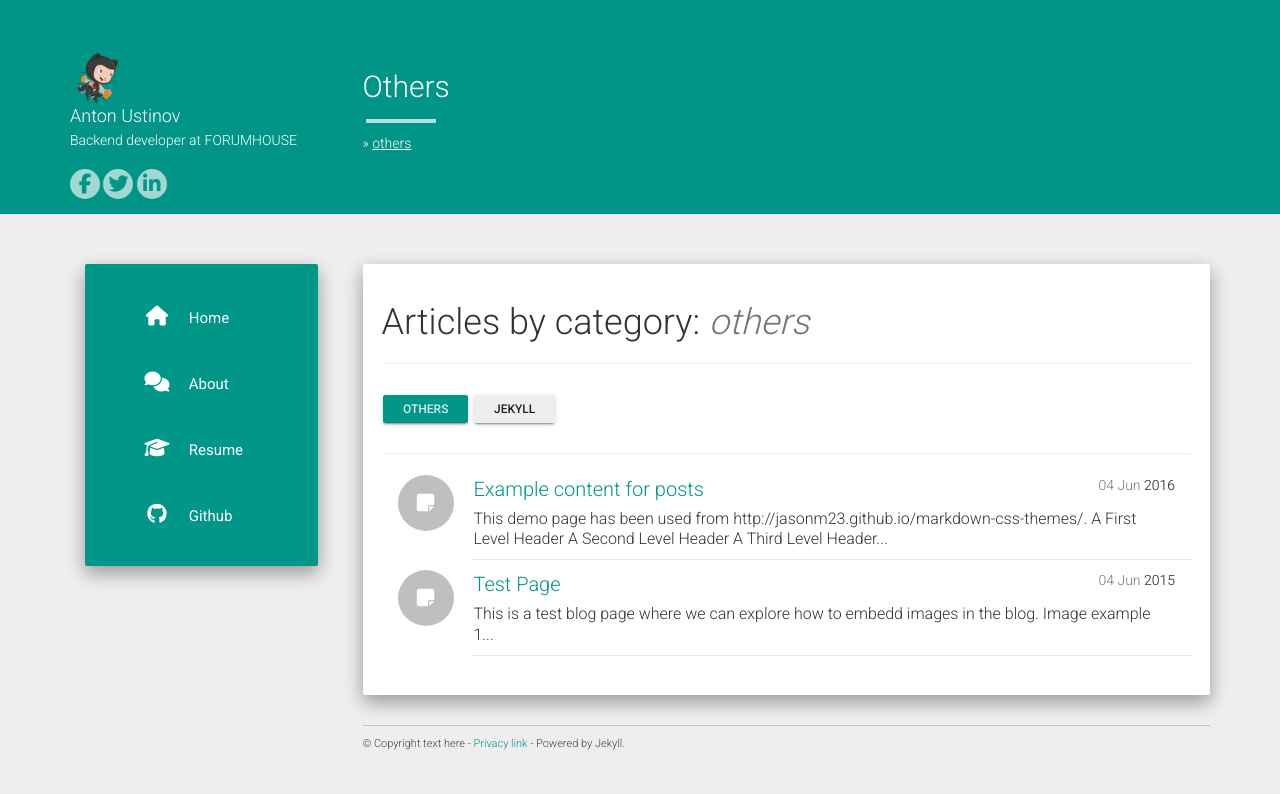
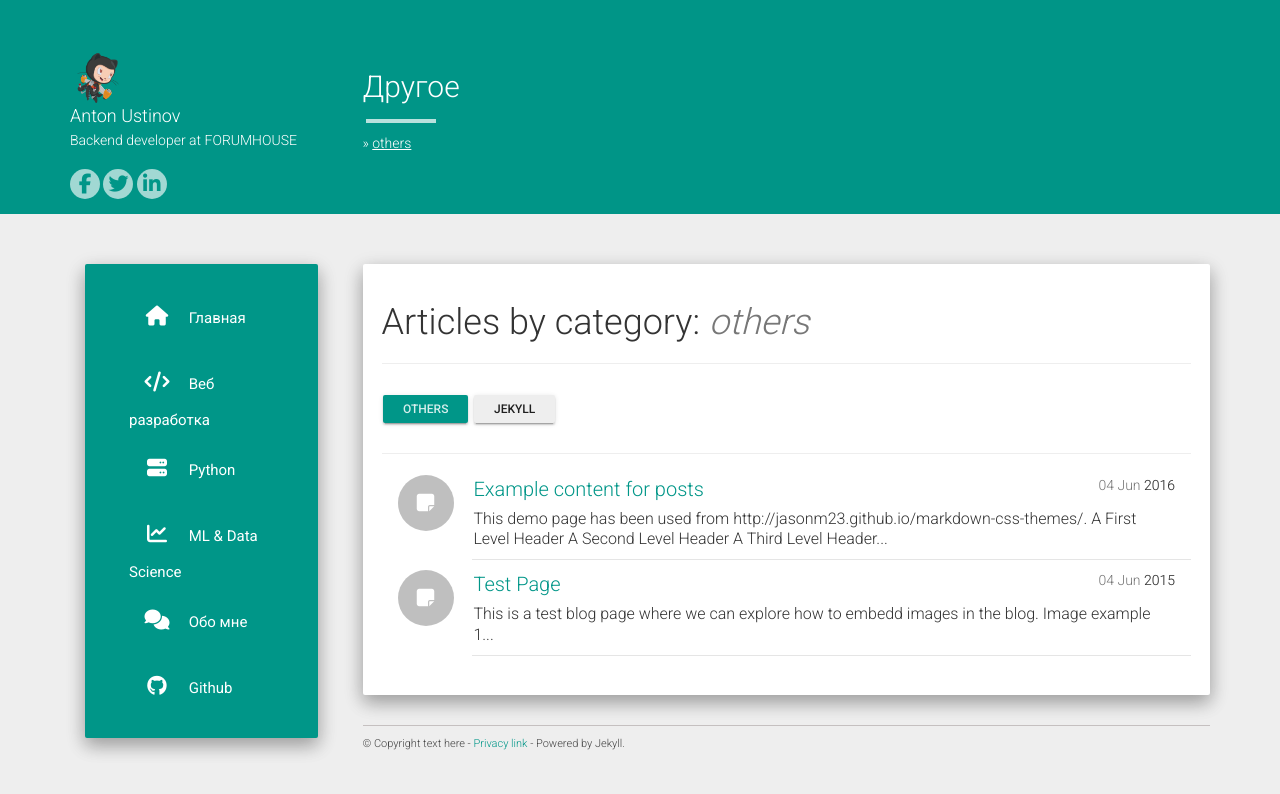
Before and after one commit to dntgafck/osvaldshpengler.github.io, a Jekyll site: the page built from category/others.md, in a window 1280 px wide. Shown: the top 794 px of the page. Built offline with Jekyll 4.4.1, drawn with Linux system fonts in a browser that asks for light colours; nearby versions of some CDN libraries.

```diff
--- a/_config.yml
+++ b/_config.yml
@@ -7,27 +7,36 @@ about: Backend developer at FORUMHOUSE
 disqus_shortname: osvaldshpengler
 google_analytics:
 urls:
-    - text: Home
+    - text: Главная
       url: /
       icon: fa-home
       layout: post
-    - text: About
+    - text: Веб разработка
+      url: /web
+      icon: fa-code
+      layout: post
+    - text: Python
+      url: /python
+      icon: fa-server
+      layout: post
+    - text: ML & Data Science
+      url: /ml
+      icon: fa-line-chart
+      layout: post
+    - text: Обо мне
       url: /about/
       icon: fa-comments
-    - text: Resume
-      url: '#'
-      icon: fa-graduation-cap
     - text: Github
       url: https://github.com/osvaldshpengler
       icon: fa-github
 
 social:
     - icon: fa-facebook
-      link: '#'
+      link: 'https://www.facebook.com/ustinov.ant'
     - icon: fa-twitter
-      link: '#'
+      link: 'https://twitter.com/UstinovAnt'
     - icon: fa-linkedin
-      link: '#'
+      link: 'https://www.linkedin.com/in/ustinovanton'
 
 share:
   twitter_username: \#
@@ -41,7 +50,7 @@ sass:
 enableTags: true
 tagarray: []
 
-url: "https://osvaldshpengler.github.io/"
+url: "https://osvaldshpengler.github.io"
 baseurl: ""
 paginate: 20
 per_page: 20
--- a/category/others.md
+++ b/category/others.md
@@ -1,6 +1,6 @@
 ---
 layout: posts_by_category
 categories: others
-title: Others
-permalink: /category/others
+title: Другое
+permalink: /others
 ---
```
Also changed, not shown: category/jekyll.md (deleted, +0 -6 lines), category/ml.md (added, +6 -0 lines), category/python.md (added, +6 -0 lines), category/web.md (added, +6 -0 lines).
